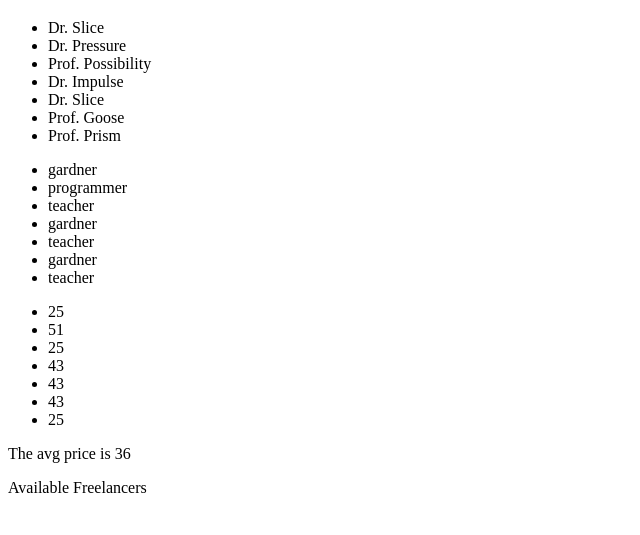
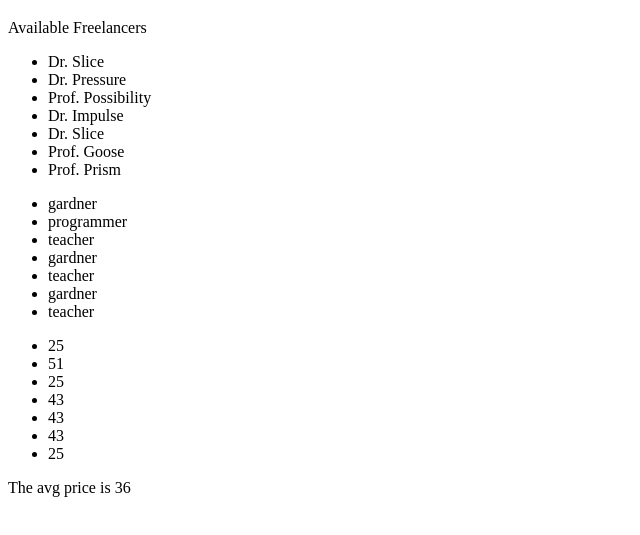
Before and after one commit to Imran-548/Unit2.FreelancerForum, a plain HTML site: page index.html in a window 1280 px wide. Shown: the part 61-596 px from the top of the page, without its empty margins (0-640 px from the left). Drawn offline with Linux system fonts and the light colour scheme.

Commit message:
Update index.html

```diff
--- a/index.html
+++ b/index.html
@@ -9,13 +9,14 @@
 <body>
     <h1 id = 'title'>Freelancer Forum</h1>
 
+    <p>Available Freelancers</p>
+
     <ul id="name"></ul>
     <ul id="occupations"></ul>
     <ul id="price"></ul>
 
-    <p id='freeLancerPrice'>The average price of Freelancers is</p>
+    <p id='freeLancerPrice'></p>
 
-    <p>Available Freelancers</p>
 
     <script src="index.js"></script>
 </body>
```
